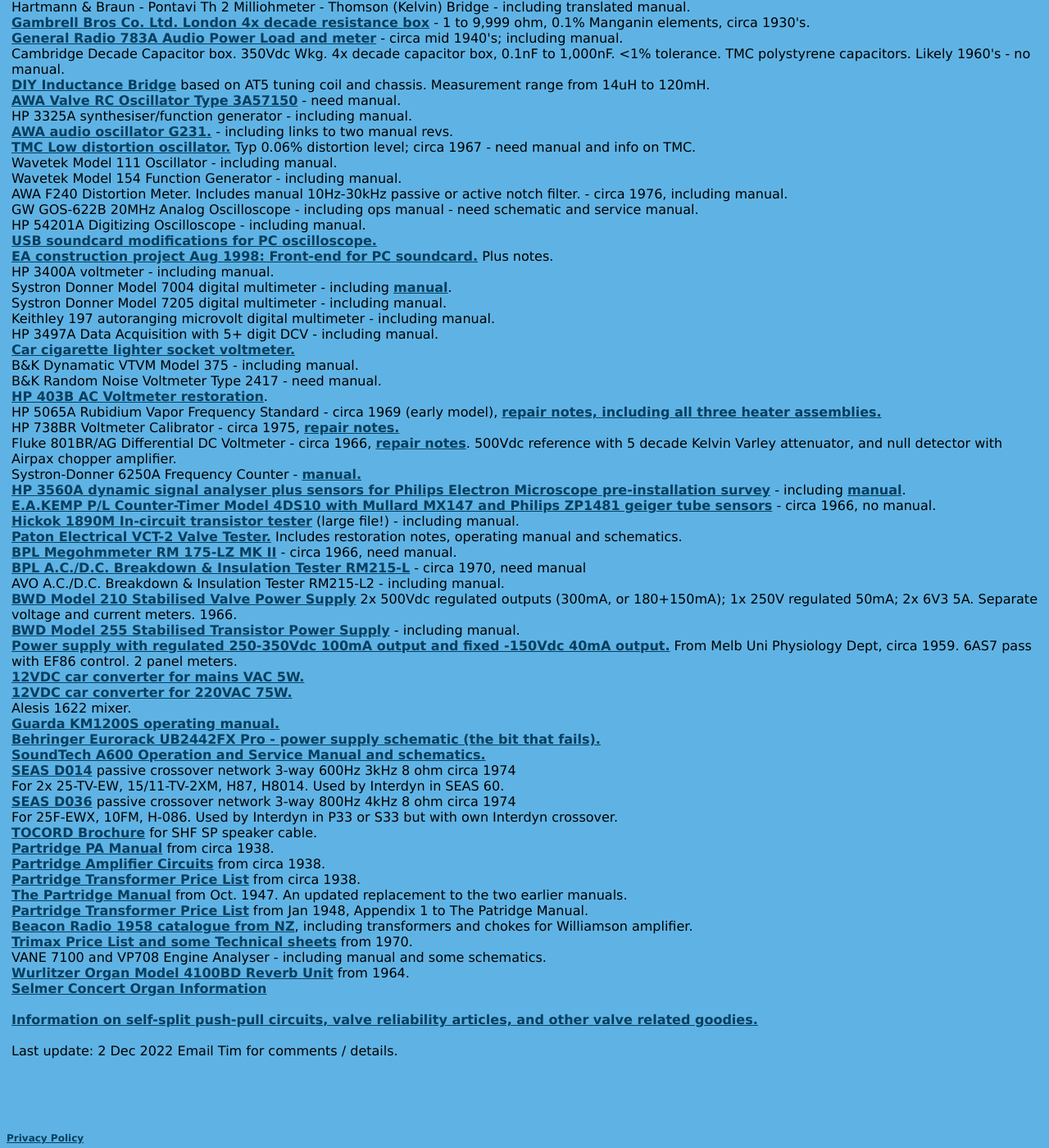
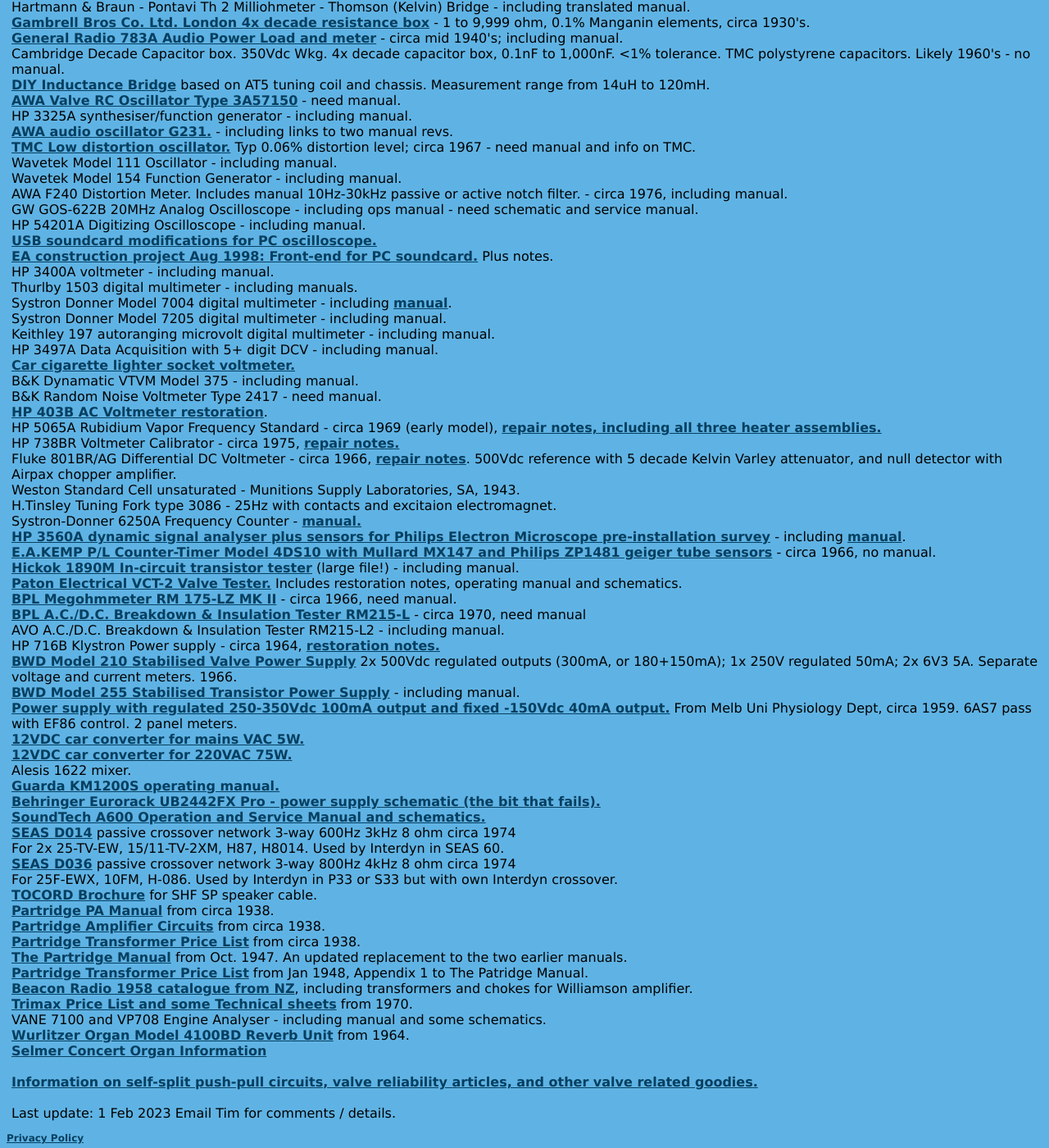
Before and after one commit to michael-robbins/michael-robbins.github.io, a Jekyll site: the page built from projects/amplifier.html, in a window 1280 px wide and 1400 px high, scrolled down 3391 px. Shown: the whole window at 82% size. Built offline with Jekyll 4.4.1, drawn with Linux system fonts in a browser that asks for light colours.

Commit message:
Update amplifier.html

```diff
--- a/projects/amplifier.html
+++ b/projects/amplifier.html
@@ -241,6 +241,8 @@
       <br />
       HP 3400A voltmeter - including manual.
       <br />
+      Thurlby 1503 digital multimeter - including manuals.
+      <br />
       Systron Donner Model 7004 digital multimeter - including <a href="/static/Systron-Donner 7004 Multimeter.pdf">manual</a>.
       <br />
       Systron Donner Model 7205 digital multimeter - including manual.
@@ -263,6 +265,10 @@
       <br />
       Fluke 801BR/AG Differential DC Voltmeter - circa 1966, <a href="/static/Fluke 801BR diff dc voltmeter.pdf">repair notes</a>. 500Vdc reference with 5 decade Kelvin Varley attenuator, and null detector with Airpax chopper amplifier.
       <br />
+      Weston Standard Cell unsaturated - Munitions Supply Laboratories, SA, 1943.</a>
+      <br />
+      H.Tinsley Tuning Fork type 3086 - 25Hz with contacts and excitaion electromagnet.</a>
+      <br />
       Systron-Donner 6250A Frequency Counter - <a href="/static/Systron Donner 6250A Instruction Manual.pdf">manual.</a>
       <br />
       <a href="/static/HP 3560A dynamic signal analyser and sensors.pdf">HP 3560A dynamic signal analyser plus sensors for Philips Electron Microscope pre-installation survey</a> - including  <a href="/static/Site selection.pdf">manual</a>.
@@ -278,6 +284,8 @@
       <a href="/static/BPL RM215-L HV Tester.pdf">BPL A.C./D.C. Breakdown & Insulation Tester RM215-L</a> - circa 1970, need manual
       <br />
       AVO A.C./D.C. Breakdown & Insulation Tester RM215-L2 - including manual.
+      <br />
+      HP 716B Klystron Power supply - circa 1964, <a href="/static/HP 716B Klystron Power Supply.pdf">restoration notes.</a>
       <br />
       <a href="/static/Power Supply BWD 210B.pdf">BWD Model 210 Stabilised Valve Power Supply</a> 2x 500Vdc regulated outputs (300mA, or 180+150mA); 1x 250V regulated 50mA; 2x 6V3 5A.  Separate voltage and current meters.  1966.
       <br />
@@ -330,7 +338,7 @@
       <a href="/projects/Valve Info.html">Information on self-split push-pull circuits, valve reliability articles, and other valve related goodies.</a>
       <br />
       <br />
-      Last update: 2 Dec 2022
+      Last update: 1 Feb 2023
       Email Tim for comments / details.
       <br />
       <br />
```
